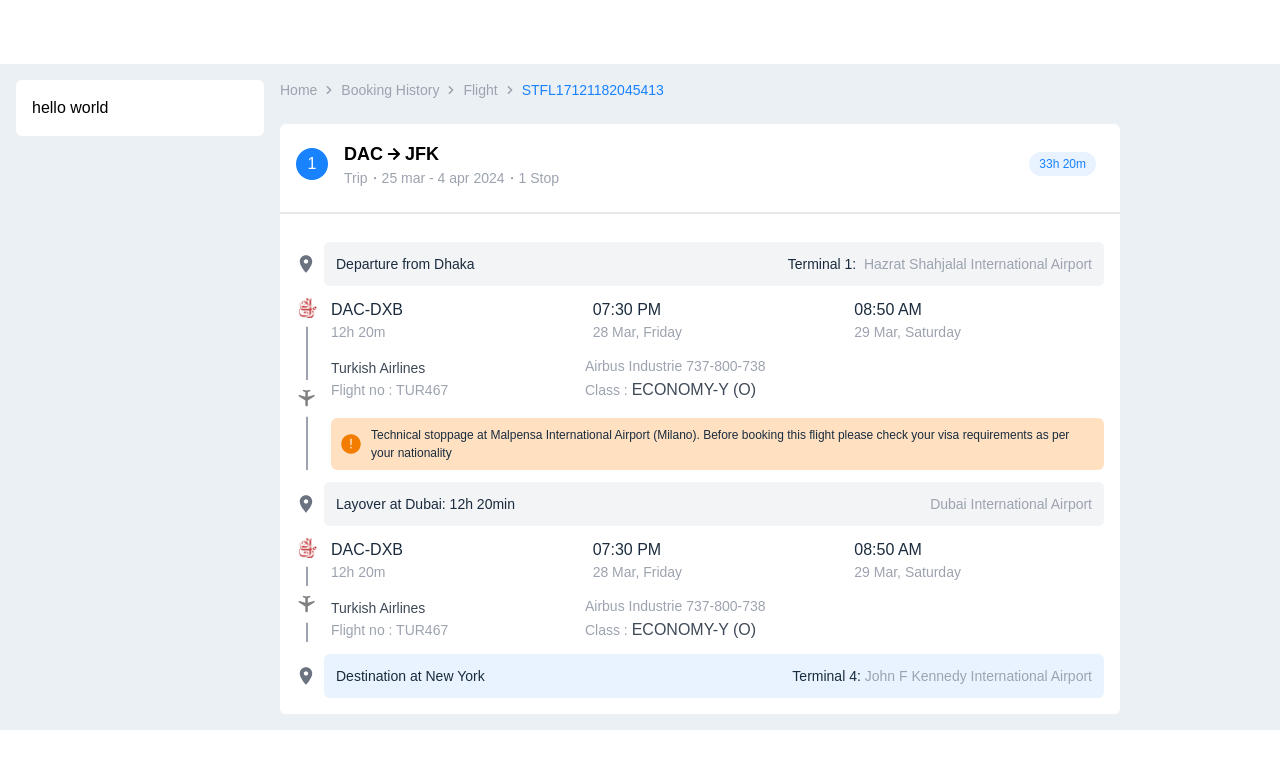
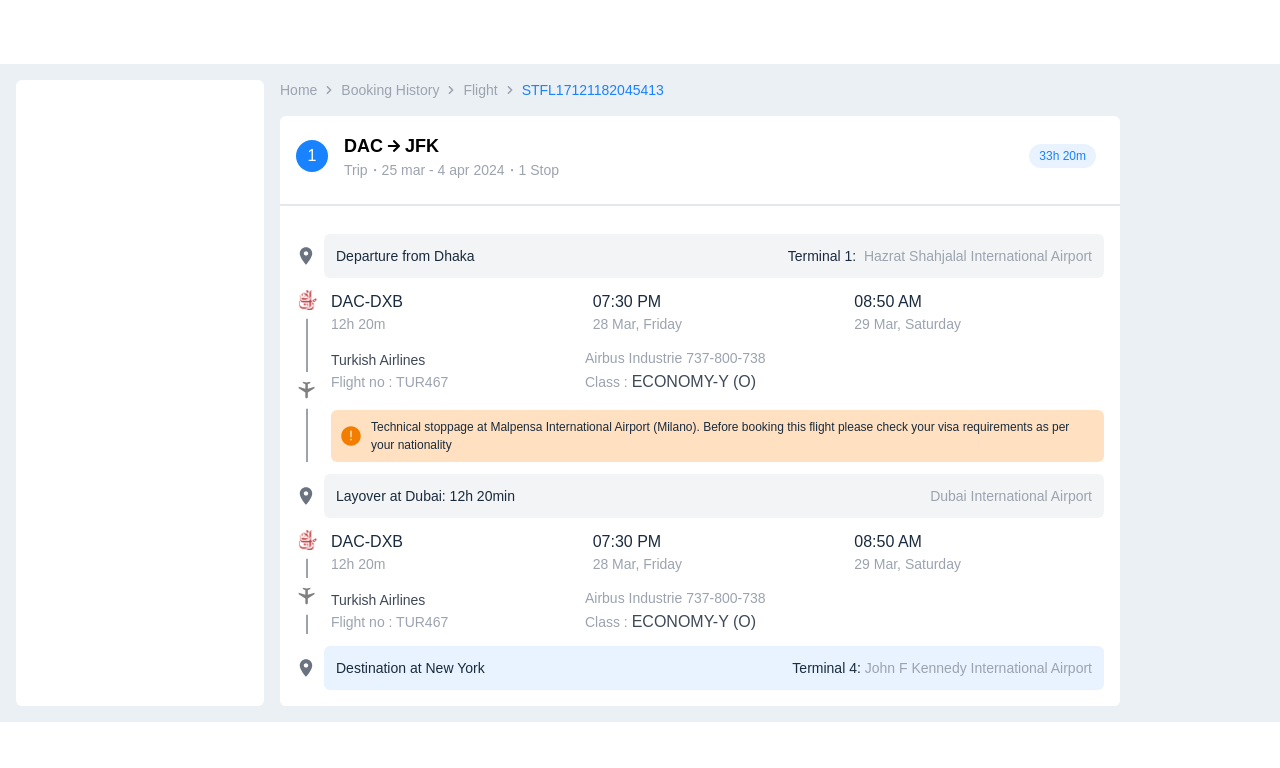
Before and after one commit to shaon07/sharetrip, a React (Vite) app: page / in a window 1280 px wide. Shown: the top 768 px of the page. Built offline with nearby package versions, Linux system fonts and the light colour scheme; a web font is replaced by a local one.

Commit message:
[update] page layout design

```diff
--- a/src/Container/HomePageContainer/index.tsx
+++ b/src/Container/HomePageContainer/index.tsx
@@ -5,7 +5,7 @@ import FlightDetails from "./views/FlightDetails";
 
 export default function HomePageContainer() {
   return (
-    <div className="w-full flex flex-col gap-6">
+    <div className="w-full flex flex-col gap-4">
       <Breadcrumb />
       {checkArray(ticket) &&
         ticket?.map((ticket) => (
--- a/src/Layout/RootLayout.tsx
+++ b/src/Layout/RootLayout.tsx
@@ -1,6 +1,6 @@
 import { ReactNode } from "react";
 import Navbar from "../components/Navbar";
-import Sidebar from "../components/sidebar";
+import Sidebar from "../components/Sidebar";
 
 type RootLayoutProps = {
   children: ReactNode;
@@ -12,8 +12,8 @@ export default function RootLayout({ children }: RootLayoutProps) {
         <Navbar />
       </header>
       <main className="container mx-auto">
-        <div className="w-full flex items-start justify-between gap-4 p-4">
-          <aside className="w-[248px]">
+        <div className="grid grid-cols-[248px_1fr] gap-4 p-4">
+          <aside>
             <Sidebar />
           </aside>
           <div className="flex-1">{children}</div>
--- a/src/components/sidebar/index.tsx
+++ b/src/components/sidebar/index.tsx
@@ -2,7 +2,6 @@
 export default function Sidebar() {
   return (
     <div className="p-4 bg-white rounded-md max-w-[248px] h-full">
-      hello world
     </div>
   )
 }
```
